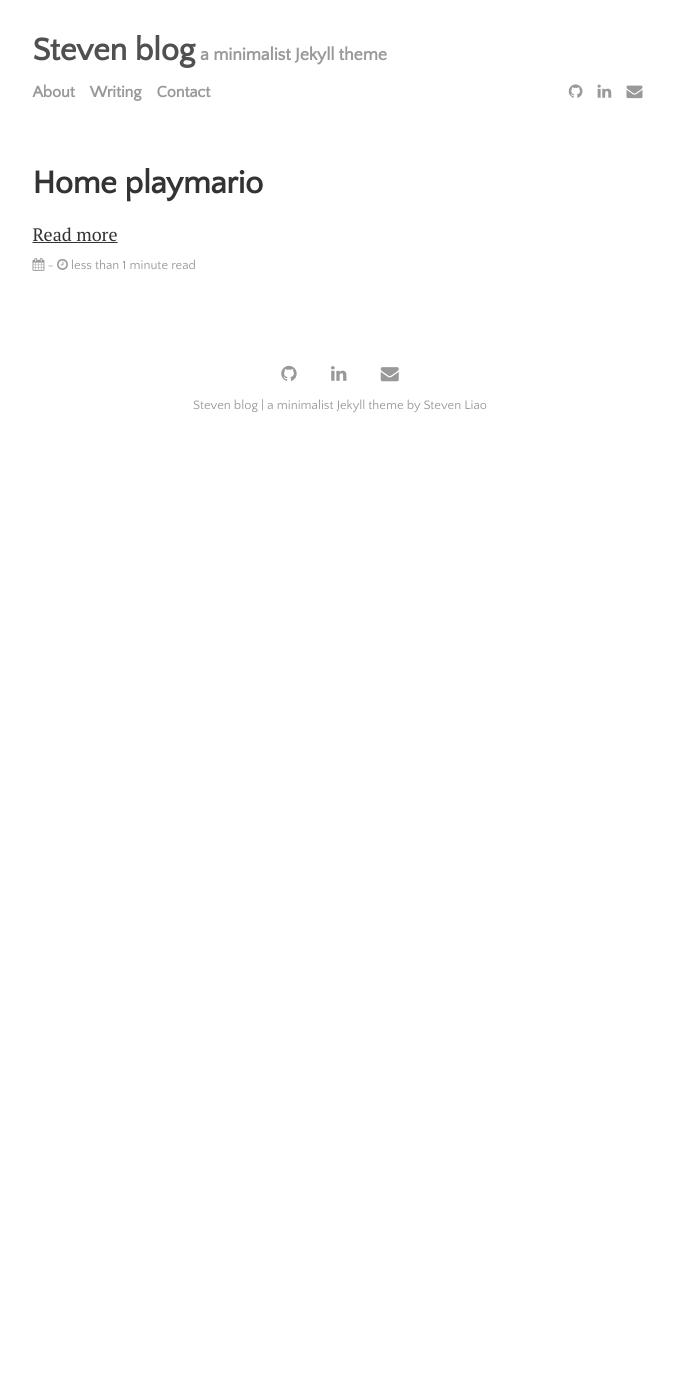
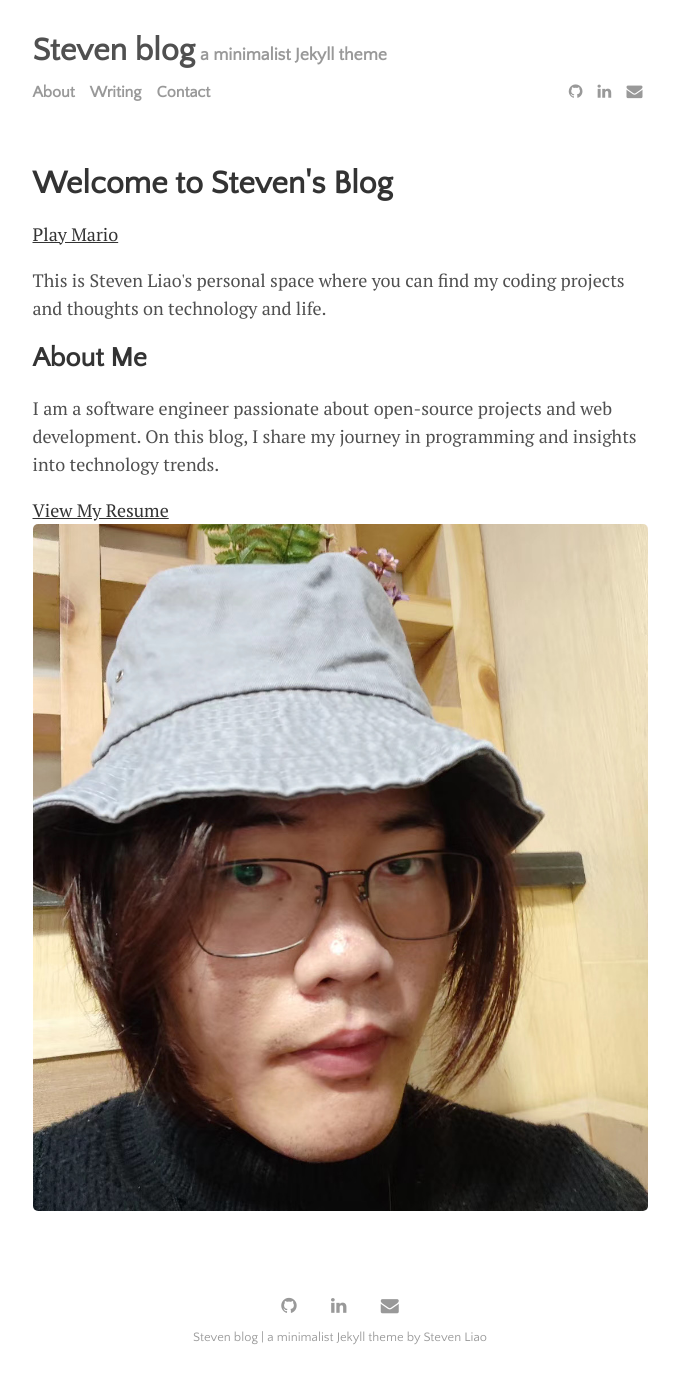
Before and after one commit to Steven-Liao24/Steven-Liao24.github.io, a Jekyll site: the page built from index.html, in a window 1280 px wide. Shown: the whole page, without its empty margins (300-979 px from the left). Built offline with Jekyll 4.4.1, drawn with Linux system fonts in a browser that asks for light colours; the list of posts is cut into pages by our own code; before the commit the page ends 900 px from its top, so only the background shows below that.

Commit message:
uploadCV

```diff
--- a/_layouts/home.html
+++ b/_layouts/home.html
@@ -3,18 +3,17 @@ layout: default
 ---
 
 <div class="posts-container">
-  <h1>
-    <a href="{{ site.github.url }}/path-to-your-introduction-article">{{ page.title }}</a>
-    <a href="mario-game.html">playmario</a>
-
-  </h1>
-  {% if page.image %}
-    <div class="thumbnail-container">
-      <a href="{{ site.github.url }}/path-to-your-introduction-article"><img src="{{ site.github.url }}/assets/img/{{ page.image }}"></a>
-    </div>
-  {% endif %}
-  <p>
-    {{ page.content | strip_html | truncate: 350 }} <a href="{{ site.github.url }}/path-to-your-introduction-article">Read more</a>
-    <span class="post-date"><i class="fa fa-calendar" aria-hidden="true"></i> {{ page.date | date_to_string }} - <i class="fa fa-clock-o" aria-hidden="true"></i> {% include read-time.html %}</span>
-  </p>
+  <h1>Welcome to Steven's Blog</h1>
+  <a href="mario-game.html">Play Mario</a>
+  <p>This is Steven Liao's personal space where you can find my coding projects and thoughts on technology and life.</p>
+  <div>
+    <h2>About Me</h2>
+    <p>I am a software engineer passionate about open-source projects and web development. On this blog, I share my journey in programming and insights into technology trends.</p>
+    <!-- Assuming the CV is placed in the assets folder, the link to the CV is as follows -->
+    <a href="{{ '/assets/CV.pdf' | prepend: site.baseurl }}" target="_blank">View My Resume</a>
+  </div>
+  <!-- If you have a personal avatar, you can add it here -->
+  <div class="thumbnail-container">
+    <img src="{{ '/assets/img/avatar.jpg' | prepend: site.baseurl }}" alt="Steven Liao">
+  </div>
 </div>
```
Also changed, not shown: mario-game.html (+33 -7 lines), package.json (added, +45 -0 lines), assets/img/avatar.jpg (added), 5 other files.
